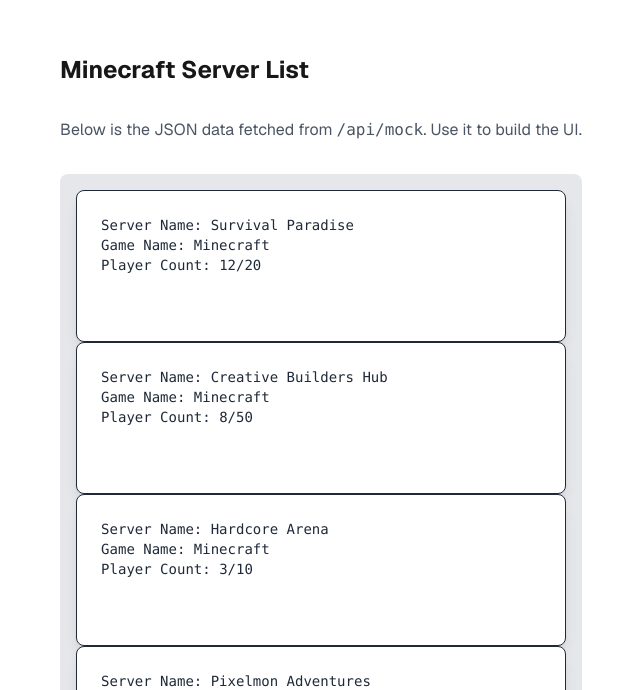
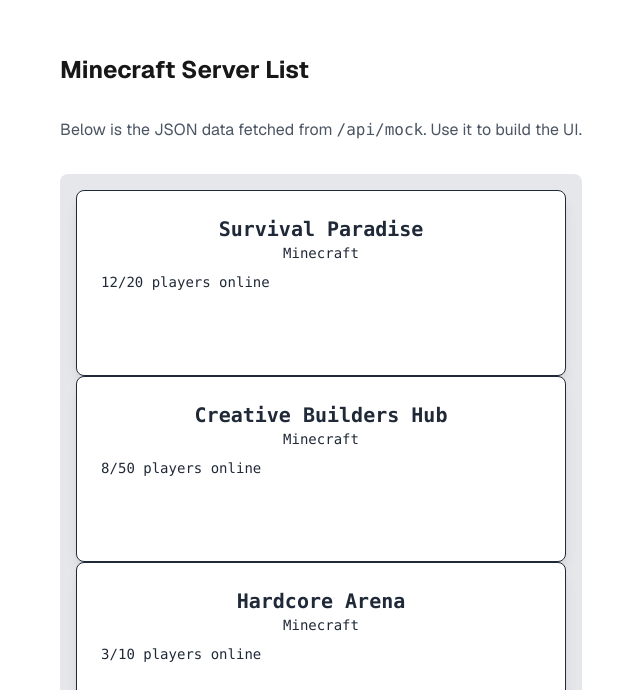
Before and after one commit to wontae-gramin9/sgh, a Next.js app: page / in a window 1280 px wide. Shown: the part 110-800 px from the top of the page, without its empty margins (319-959 px from the left). Built offline with nearby package versions, Linux system fonts and the light colour scheme.

Commit message:
[Update] Card component design update

```diff
--- a/src/app/components/Card.tsx
+++ b/src/app/components/Card.tsx
@@ -39,17 +39,26 @@
   }
 
   return (
-    <div className="rounded-lg border border-purple-3 bg-white-1 p-6 shadow-lg">
+    <div className="rounded-lg border border-purple-3 bg-white-1 p-6 shadow-lg transition duration-500 hover:scale-1">
       <form onSubmit={handleSubmit}>
-        <p className="text-purple-2">Server Name: {name}</p>
-        <p className="text-orange-2">Game Name: {game}</p>
-        <p className="text-yellow-2">Player Count: {players}</p>
-        <Badge type={serverStatus === "online" ? "success" : "error"}>
-          {serverStatus === "online" ? "Online" : "Offline"}
-        </Badge>
-        <Button disabled={loading}>
-          {serverStatus === "online" ? "Stop" : "Start"} Server
-        </Button>
+        <div className="text-center">
+          <h2 className="text-xl font-semibold text-purple-2">{name}</h2>
+          <p>{game}</p>
+        </div>
+        <div className="mt-2 flex items-center justify-between">
+          <p>{players} players online</p>
+          <Badge type={serverStatus === "online" ? "success" : "error"}>
+            {serverStatus === "online" ? "Online" : "Offline"}
+          </Badge>
+        </div>
+        <div className="mt-4 flex items-center justify-center">
+          <Button
+            className={`rounded-lg px-4 py-2 font-medium text-white-1`}
+            disabled={loading}
+          >
+            {serverStatus === "online" ? "Stop" : "Start"} Server
+          </Button>
+        </div>
       </form>
     </div>
   );
```
